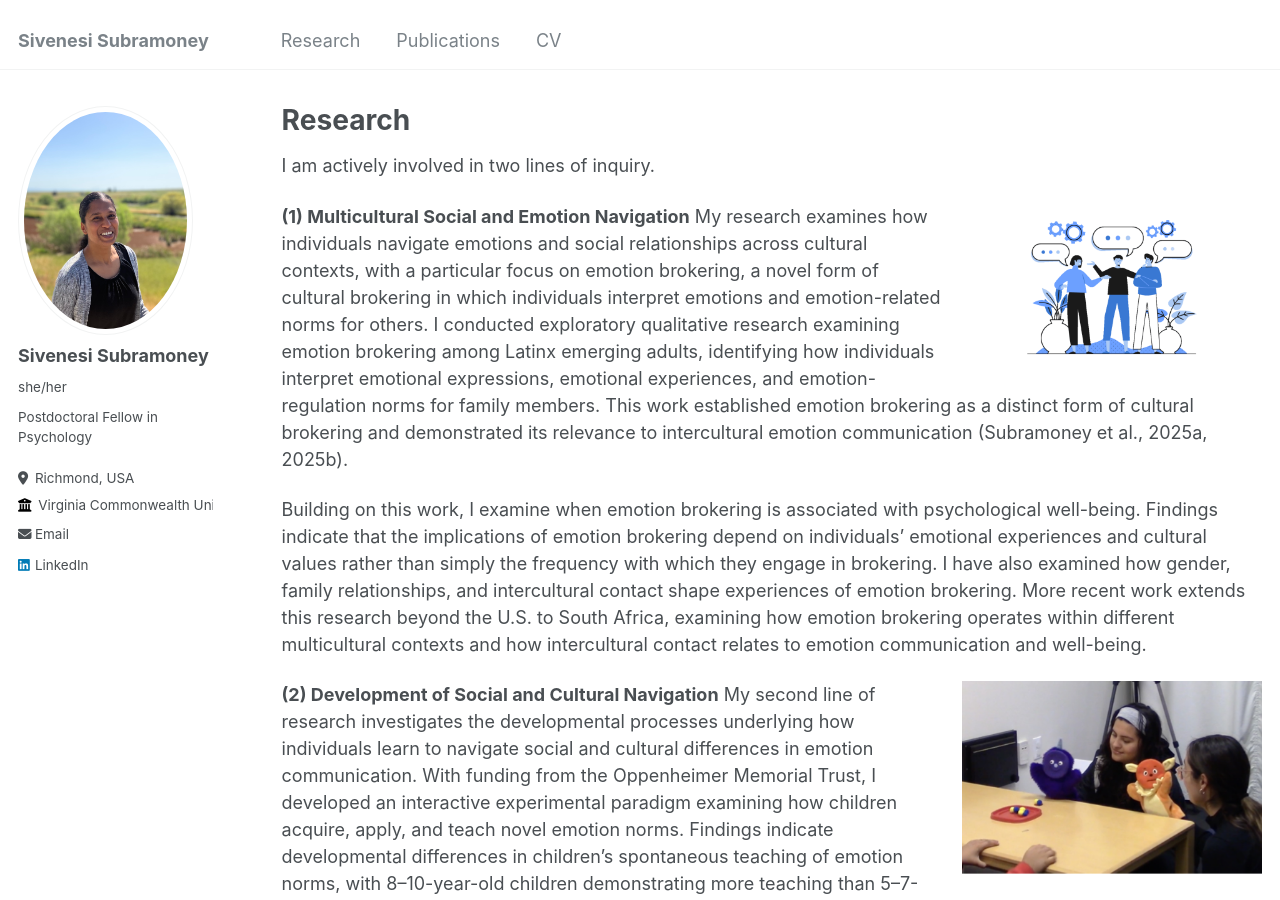
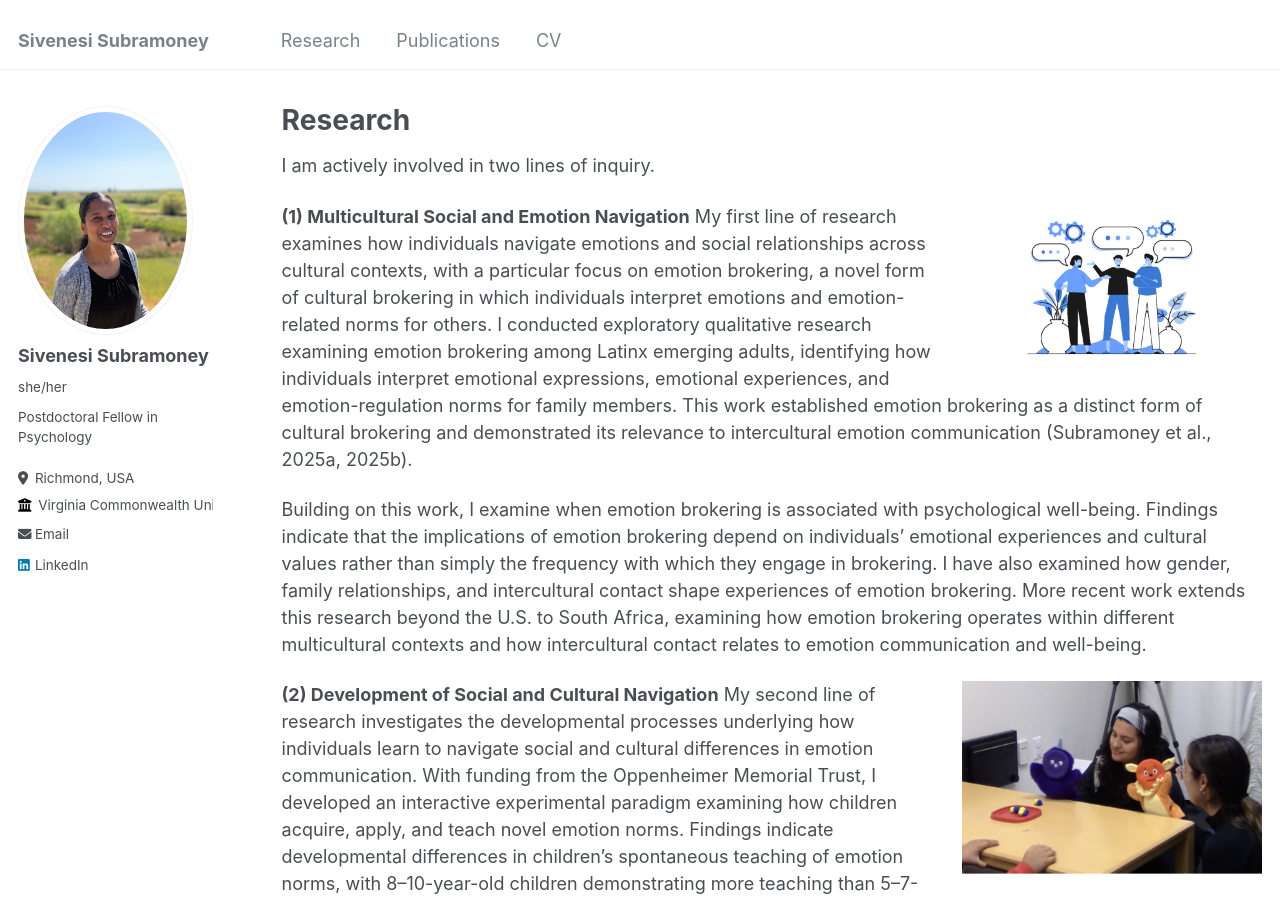
Before and after one commit to Sivenesi/Sivenesi.github.io, a Jekyll site: the page built from _pages/research.md, in a window 1280 px wide and 900 px high. Built offline with Jekyll 4.4.1, drawn with Linux system fonts in a browser that asks for light colours.

Commit message:
Update research.md

```diff
--- a/_pages/research.md
+++ b/_pages/research.md
@@ -11,7 +11,7 @@ I am actively involved in two lines of inquiry.
 
 **(1) Multicultural Social and Emotion Navigation**
 ![Talking](/images/Talking.png){: .align-right width="300px"}
-My research examines how individuals navigate emotions and social relationships across cultural contexts, with a particular focus on emotion brokering, a novel form of cultural brokering in which individuals interpret emotions and emotion-related norms for others. I conducted exploratory qualitative research examining emotion brokering among Latinx emerging adults, identifying how individuals interpret emotional expressions, emotional experiences, and emotion-regulation norms for family members. This work established emotion brokering as a distinct form of cultural brokering and demonstrated its relevance to intercultural emotion communication (Subramoney et al., 2025a, 2025b).
+My first line of research examines how individuals navigate emotions and social relationships across cultural contexts, with a particular focus on emotion brokering, a novel form of cultural brokering in which individuals interpret emotions and emotion-related norms for others. I conducted exploratory qualitative research examining emotion brokering among Latinx emerging adults, identifying how individuals interpret emotional expressions, emotional experiences, and emotion-regulation norms for family members. This work established emotion brokering as a distinct form of cultural brokering and demonstrated its relevance to intercultural emotion communication (Subramoney et al., 2025a, 2025b).
 
 Building on this work, I examine when emotion brokering is associated with psychological well-being. Findings indicate that the implications of emotion brokering depend on individuals’ emotional experiences and cultural values rather than simply the frequency with which they engage in brokering. I have also examined how gender, family relationships, and intercultural contact shape experiences of emotion brokering. More recent work extends this research beyond the U.S. to South Africa, examining how emotion brokering operates within different multicultural contexts and how intercultural contact relates to emotion communication and well-being.
 
```
